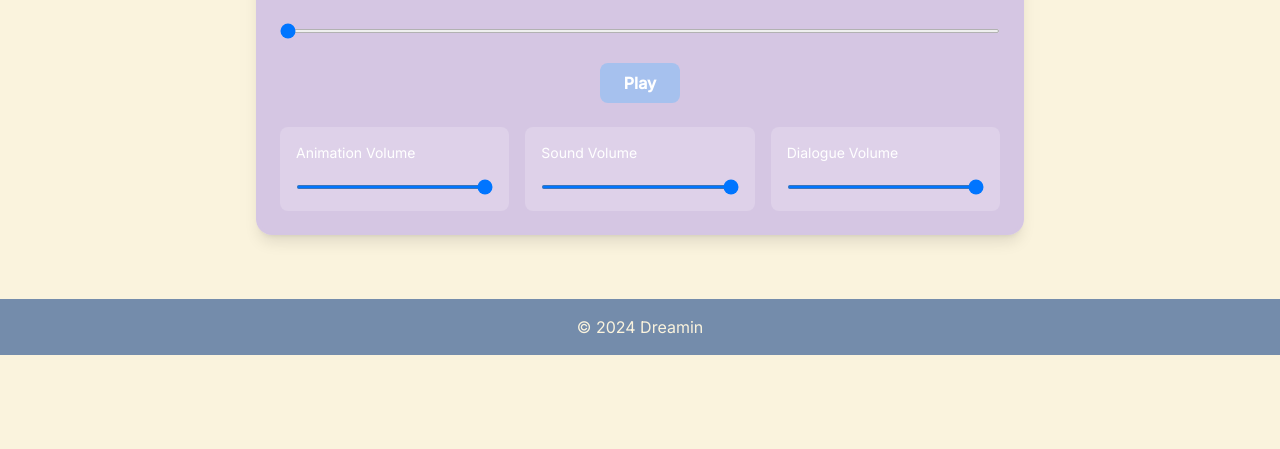
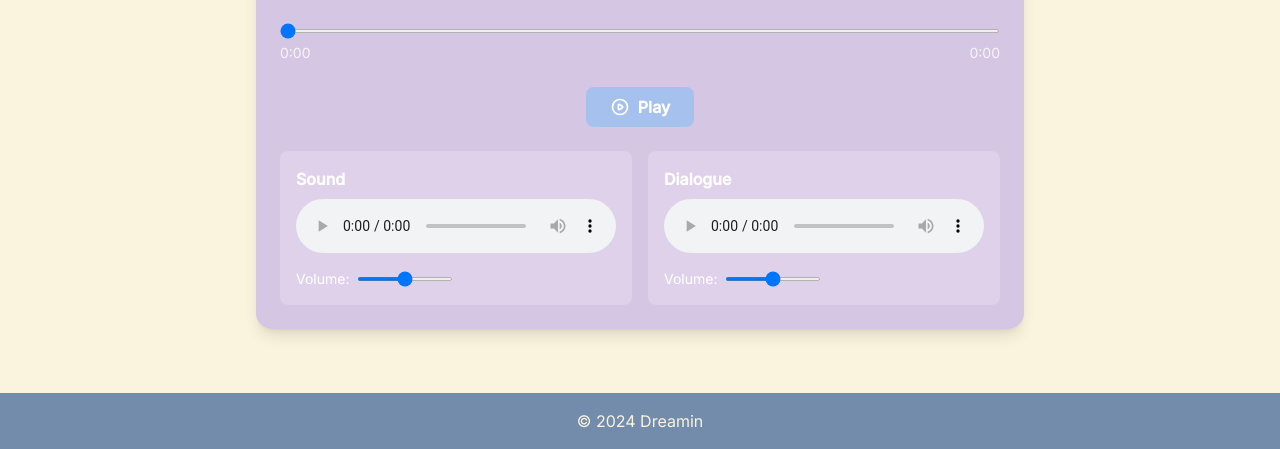
Before and after one commit to muhammadkasyfil/dreamin, a Django app: template main/templates/dreamplayback.html in a window 1280 px wide. Shown: the part 534-983 px from the top of the page. Before the commit the page ends 889 px from the top, so only its background shows below. Run offline with Django 5.2, Linux system fonts and the light colour scheme; the template is opened without the code that fills it, so the values that code supplies are empty; some libraries are stand-ins or nearby versions.

Commit message:
playback

```diff
--- a/main/templates/dreamplayback.html
+++ b/main/templates/dreamplayback.html
@@ -60,47 +60,68 @@
 
     <main class="container mx-auto px-4 py-8">
         <div class="max-w-3xl mx-auto bg-lavender/70 rounded-2xl p-6 shadow-lg backdrop-blur-sm">
-            <div class="bg-white/20 border border-white/30 rounded-lg p-4 mb-4 aspect-video">
-                <video id="dreamVideo" class="w-full h-full rounded" loop>
+            <div class="bg-white/20 border border-white/30 rounded-lg p-4 mb-4 aspect-video relative">
+                <video id="dreamVideo" class="w-full h-full rounded cursor-pointer" loop>
                     <source src="{{ animation.file.url }}" type="video/mp4">
                 </video>
+                <button onclick="toggleFullscreen()"
+                        class="absolute bottom-4 right-4 bg-black/50 p-2 rounded text-white hover:bg-black/70">
+                    <svg xmlns="http://www.w3.org/2000/svg" class="h-6 w-6" fill="none" viewBox="0 0 24 24" stroke="currentColor">
+                        <path stroke-linecap="round" stroke-linejoin="round" stroke-width="2" d="M4 8V4m0 0h4M4 4l5 5m11-1V4m0 0h-4m4 0l-5 5M4 16v4m0 0h4m-4 0l5-5m11 5v-4m0 4h-4m4 0l-5-5"/>
+                    </svg>
+                </button>
             </div>
 
             <div class="space-y-6">
                 <div class="w-full">
                     <input type="range" id="timeline" class="w-full" value="0" min="0" max="100">
+                    <div class="flex justify-between text-white/80 text-sm mt-1">
+                        <span id="currentTime">0:00</span>
+                        <span id="duration">0:00</span>
+                    </div>
                 </div>
 
                 <div class="flex justify-center space-x-4">
                     <button onclick="togglePlay()" id="playButton"
-                            class="bg-periwinkle hover:bg-periwinkle/80 text-white font-semibold py-2 px-6 rounded-lg transition-colors">
-                        Play
+                            class="bg-periwinkle hover:bg-periwinkle/80 text-white font-semibold py-2 px-6 rounded-lg transition-colors flex items-center gap-2">
+                        <svg xmlns="http://www.w3.org/2000/svg" id="playIcon" class="h-5 w-5" fill="none" viewBox="0 0 24 24" stroke="currentColor">
+                            <path stroke-linecap="round" stroke-linejoin="round" stroke-width="2" d="M14.752 11.168l-3.197-2.132A1 1 0 0010 9.87v4.263a1 1 0 001.555.832l3.197-2.132a1 1 0 000-1.664z" />
+                            <path stroke-linecap="round" stroke-linejoin="round" stroke-width="2" d="M21 12a9 9 0 11-18 0 9 9 0 0118 0z" />
+                        </svg>
+                        <svg xmlns="http://www.w3.org/2000/svg" id="pauseIcon" class="h-5 w-5 hidden" fill="none" viewBox="0 0 24 24" stroke="currentColor">
+                            <path stroke-linecap="round" stroke-linejoin="round" stroke-width="2" d="M10 9v6m4-6v6m7-3a9 9 0 11-18 0 9 9 0 0118 0z" />
+                        </svg>
+                        <span id="buttonText">Play</span>
                     </button>
                 </div>
 
-                <div class="grid grid-cols-3 gap-4">
+                <div class="grid grid-cols-2 gap-4">
                     <div class="bg-white/20 p-4 rounded-lg">
-                        <label class="block text-white text-sm mb-2">Animation Volume</label>
-                        <input type="range" id="videoVolume" class="w-full" value="100" min="0" max="100"
-                               oninput="updateVolume('dreamVideo', this.value)">
+                        <h3 class="text-white font-semibold mb-2">Sound</h3>
+                        <div class="space-y-4">
+                            <audio controls id="dreamSound" class="w-full" loop>
+                                <source src="{{ sound.file.url }}" type="audio/mpeg">
+                            </audio>
+                            <div class="flex items-center gap-2">
+                                <label class="text-white text-sm whitespace-nowrap">Volume:</label>
+                                <input type="range" id="soundVolume" min="0" max="100" value="50"
+                                       class="w-24" oninput="updateVolume('dreamSound', this.value)">
+                            </div>
+                        </div>
                     </div>
 
                     <div class="bg-white/20 p-4 rounded-lg">
-                        <label class="block text-white text-sm mb-2">Sound Volume</label>
-                        <input type="range" id="soundVolume" class="w-full" value="100" min="0" max="100"
-                               oninput="updateVolume('dreamSound', this.value)">
-                        <audio id="dreamSound" loop>
-                            <source src="{{ sound.file.url }}" type="audio/mpeg">
-                        </audio>
-                    </div>
-
-                    <div class="bg-white/20 p-4 rounded-lg">
-                        <label class="block text-white text-sm mb-2">Dialogue Volume</label>
-                        <input type="range" id="dialogueVolume" class="w-full" value="100" min="0" max="100"
-                               oninput="updateVolume('dreamDialogue', this.value)">
-                        <audio id="dreamDialogue" loop>
-                            <source src="{{ dialogue.file.url }}" type="audio/mpeg">
-                        </audio>
+                        <h3 class="text-white font-semibold mb-2">Dialogue</h3>
+                        <div class="space-y-4">
+                            <audio controls id="dreamDialogue" class="w-full" loop>
+                                <source src="{{ dialogue.file.url }}" type="audio/mpeg">
+                            </audio>
+                            <div class="flex items-center gap-2">
+                                <label class="text-white text-sm whitespace-nowrap">Volume:</label>
+                                <input type="range" id="dialogueVolume" min="0" max="100" value="50"
+                                       class="w-24" oninput="updateVolume('dreamDialogue', this.value)">
+                            </div>
+                        </div>
                     </div>
                 </div>
             </div>
@@ -113,19 +134,40 @@
         const dialogue = document.getElementById('dreamDialogue');
         const timeline = document.getElementById('timeline');
         const playButton = document.getElementById('playButton');
+        const currentTimeDisplay = document.getElementById('currentTime');
+        const durationDisplay = document.getElementById('duration');
         let isPlaying = false;
+
+        const soundTimestamp = document.getElementById('soundTimestamp');
+        const dialogueTimestamp = document.getElementById('dialogueTimestamp');
+        const soundTimestampValue = document.getElementById('soundTimestampValue');
+        const dialogueTimestampValue = document.getElementById('dialogueTimestampValue');
+
+        const playIcon = document.getElementById('playIcon');
+        const pauseIcon = document.getElementById('pauseIcon');
+        const buttonText = document.getElementById('buttonText');
+
+        function formatTime(seconds) {
+            const minutes = Math.floor(seconds / 60);
+            seconds = Math.floor(seconds % 60);
+            return `${minutes}:${seconds.toString().padStart(2, '0')}`;
+        }
 
         function togglePlay() {
             if (isPlaying) {
                 video.pause();
                 sound.pause();
                 dialogue.pause();
-                playButton.textContent = 'Play';
+                playIcon.classList.remove('hidden');
+                pauseIcon.classList.add('hidden');
+                buttonText.textContent = 'Play';
             } else {
                 video.play();
                 sound.play();
                 dialogue.play();
-                playButton.textContent = 'Pause';
+                playIcon.classList.add('hidden');
+                pauseIcon.classList.remove('hidden');
+                buttonText.textContent = 'Pause';
             }
             isPlaying = !isPlaying;
         }
@@ -134,9 +176,47 @@
             document.getElementById(elementId).volume = value / 100;
         }
 
+        function toggleFullscreen() {
+            if (!document.fullscreenElement) {
+                video.requestFullscreen();
+            } else {
+                document.exitFullscreen();
+            }
+        }
+
+        function updateAudioStart(elementId, timeString) {
+            const [minutes, seconds] = timeString.split(':').map(Number);
+            const timeInSeconds = minutes * 60 + seconds;
+            const audio = document.getElementById(elementId);
+
+            if (isPlaying) {
+                audio.currentTime = timeInSeconds;
+            }
+        }
+
+        function updateTimestamp(elementId, value) {
+            const audio = document.getElementById(elementId);
+            const timestamp = (value / 100) * audio.duration;
+
+            if (elementId === 'dreamSound') {
+                soundTimestampValue.textContent = formatTime(timestamp);
+            } else {
+                dialogueTimestampValue.textContent = formatTime(timestamp);
+            }
+
+            if (isPlaying) {
+                audio.currentTime = timestamp;
+            }
+        }
+
+        video.addEventListener('loadedmetadata', () => {
+            durationDisplay.textContent = formatTime(video.duration);
+        });
+
         video.addEventListener('timeupdate', () => {
             const percentage = (video.currentTime / video.duration) * 100;
             timeline.value = percentage;
+            currentTimeDisplay.textContent = formatTime(video.currentTime);
         });
 
         timeline.addEventListener('input', () => {
@@ -144,6 +224,28 @@
             video.currentTime = time;
             sound.currentTime = time;
             dialogue.currentTime = time;
+        });
+
+        // Double click to toggle fullscreen
+        video.addEventListener('dblclick', toggleFullscreen);
+
+        // Initialize timestamp displays when audio files are loaded
+        sound.addEventListener('loadedmetadata', () => {
+            soundTimestampValue.textContent = '0:00';
+        });
+
+        dialogue.addEventListener('loadedmetadata', () => {
+            dialogueTimestampValue.textContent = '0:00';
+        });
+
+        // Add event listener for video end
+        video.addEventListener('ended', () => {
+            if (!video.loop) {
+                isPlaying = false;
+                playIcon.classList.remove('hidden');
+                pauseIcon.classList.add('hidden');
+                buttonText.textContent = 'Play';
+            }
         });
     </script>
 
```
